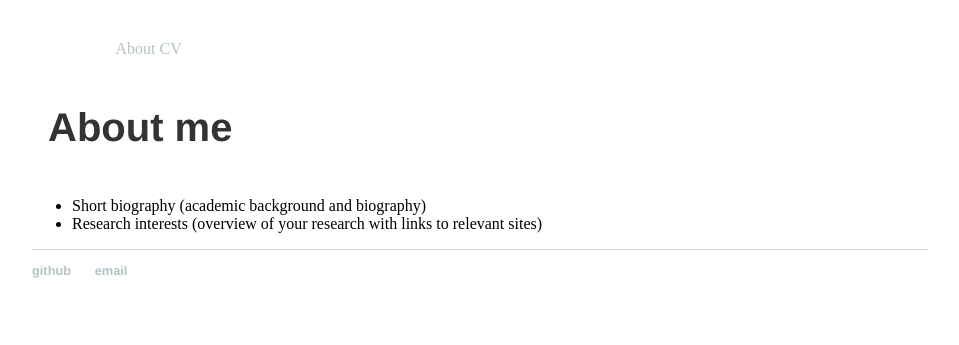
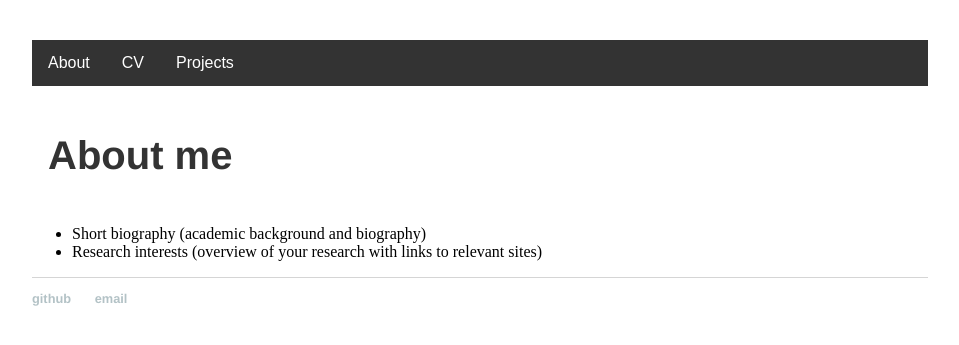
Before and after one commit to lena-kilian/lena-kilian.github.io, a Jekyll site: the page built from index.md, in a window 1280 px wide. Shown: the top 345 px of the page, without its empty margins (160-1119 px from the left). Built offline with Jekyll 4.4.1, drawn with Linux system fonts in a browser that asks for light colours; our own code applies the rules of GitHub Pages for plain Markdown files.

Commit message:
Update main.css

```diff
--- a/css/main.css
+++ b/css/main.css
@@ -3,20 +3,30 @@ body {
     width: 70%;
 }
 
-nav ul {
-    font-family:'Helvetica';
-    background: #f6f8f8;
-    padding: 14px 16px;
-    list-style: none;
-    font-weight: bold;
-    overflow: hidden;
+ /* Navbar container */
+.navbar {
+  overflow: hidden;
+  background-color: #333;
+  font-family: Arial;
 }
 
+/* Links inside the navbar */
+.navbar a {
+  float: left;
+  font-size: 16px;
+  color: white;
+  text-align: center;
+  padding: 14px 16px;
+  text-decoration: none;
+}
+
+/* The dropdown container */
 .dropdown {
   float: left;
   overflow: hidden;
 }
 
+/* Dropdown button */
 .dropdown .dropbtn {
   font-size: 16px;
   border: none;
@@ -28,6 +38,12 @@ nav ul {
   margin: 0; /* Important for vertical align on mobile phones */
 }
 
+/* Add a red background color to navbar links on hover */
+.navbar a:hover, .dropdown:hover .dropbtn {
+  background-color: red;
+}
+
+/* Dropdown content (hidden by default) */
 .dropdown-content {
   display: none;
   position: absolute;
@@ -52,6 +68,7 @@ nav ul {
   background-color: #ddd;
 }
 
+/* Show the dropdown menu on hover */
 .dropdown:hover .dropdown-content {
   display: block;
 }
```
